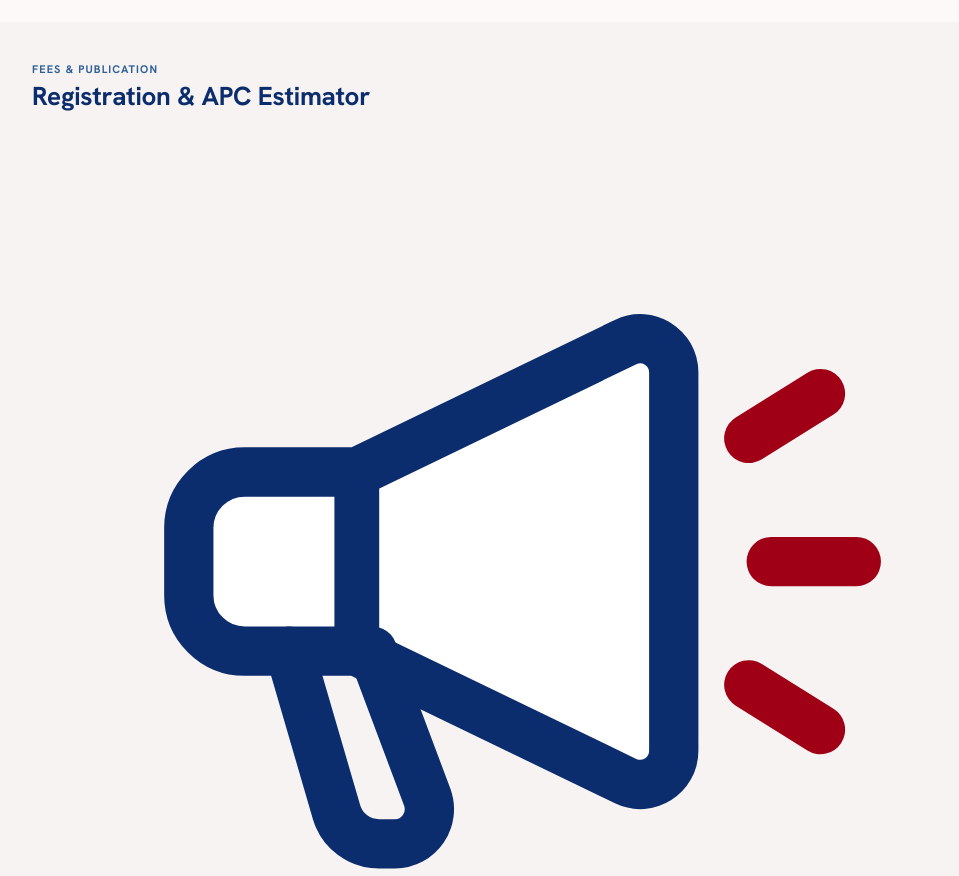
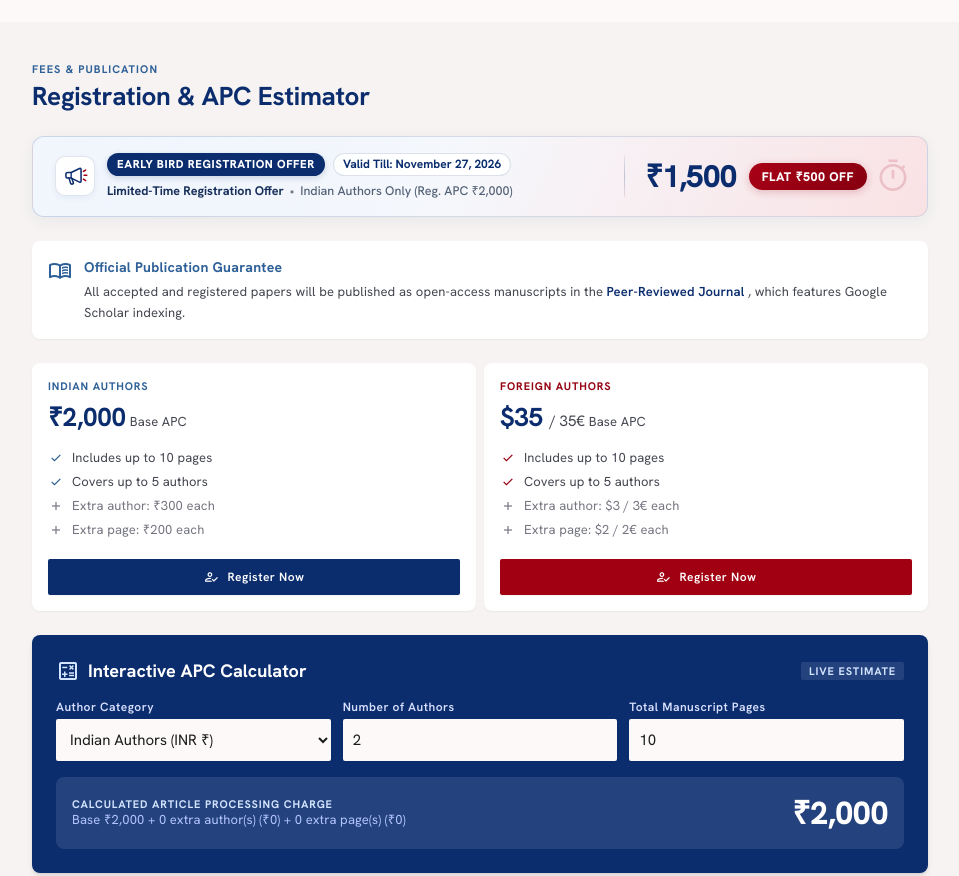
Before and after one commit to Sdv1926/ICSCAI-2026, a plain HTML site: page index.html in a window 1280 px wide. Shown: the part 2220-3096 px from the top of the page, without its empty margins (160-1119 px from the left). Drawn offline with nearby package versions, Linux system fonts and the light colour scheme.

Commit message:
Update styles.css

```diff
--- a/css/styles.css
+++ b/css/styles.css
@@ -517,4 +517,265 @@ a,
   cursor: pointer;
 }
 
+
+/* ==========================================
+   ICSCAI 2026 - EARLY BIRD REGISTRATION OFFER
+   Mobile-First Responsive Banner
+========================================== */
+
+.early-bird-banner {
+  position: relative;
+  display: flex;
+  flex-direction: column;
+  align-items: stretch;
+  gap: 12px;
+  width: 100%;
+  box-sizing: border-box;
+  padding: 14px 16px;
+  border-radius: 12px;
+  background: linear-gradient(115deg, #e7f0fd 0%, #f6f8fc 48%, #fdebed 100%);
+  border: 1px solid rgba(11, 45, 110, 0.14);
+  box-shadow: 0 4px 16px rgba(11, 45, 110, 0.06);
+  overflow: hidden;
+}
+
+.early-bird-banner::before {
+  content: "";
+  position: absolute;
+  inset: 0;
+  background: linear-gradient(
+    120deg,
+    rgba(255, 255, 255, 0.45) 0%,
+    rgba(255, 255, 255, 0) 42%,
+    rgba(160, 0, 22, 0.04) 100%
+  );
+  pointer-events: none;
+  z-index: 0;
+}
+
+.early-bird-main {
+  position: relative;
+  z-index: 1;
+  display: flex;
+  align-items: flex-start;
+  gap: 10px;
+  min-width: 0;
+}
+
+.early-bird-icon-wrap {
+  flex-shrink: 0;
+  display: flex;
+  align-items: center;
+  justify-content: center;
+  width: 36px;
+  height: 36px;
+  border-radius: 10px;
+  background: rgba(255, 255, 255, 0.9);
+  border: 1px solid rgba(11, 45, 110, 0.12);
+  box-shadow: 0 2px 6px rgba(11, 45, 110, 0.06);
+}
+
+.early-bird-megaphone {
+  display: block;
+  width: 24px;
+  height: 24px;
+}
+
+.early-bird-info {
+  display: flex;
+  flex-direction: column;
+  gap: 6px;
+  min-width: 0;
+  flex: 1;
+}
+
+.early-bird-header-row {
+  display: flex;
+  flex-wrap: wrap;
+  align-items: center;
+  gap: 6px 8px;
+}
+
+.early-bird-title-pill {
+  display: inline-flex;
+  align-items: center;
+  max-width: 100%;
+  padding: 4px 10px;
+  border-radius: 999px;
+  background: #0b2d6e;
+  color: #ffffff;
+  font-size: clamp(10px, 2.6vw, 11.5px);
+  font-weight: 800;
+  letter-spacing: 0.05em;
+  line-height: 1.3;
+  box-shadow: 0 2px 6px rgba(11, 45, 110, 0.18);
+}
+
+.early-bird-validity {
+  display: inline-flex;
+  align-items: center;
+  max-width: 100%;
+  padding: 3px 9px;
+  border-radius: 999px;
+  background: rgba(255, 255, 255, 0.92);
+  border: 1px solid rgba(11, 45, 110, 0.14);
+  color: #0b2d6e;
+  font-size: clamp(11px, 2.7vw, 12px);
+  font-weight: 700;
+  line-height: 1.3;
+}
+
+.early-bird-subtext {
+  margin: 0;
+  display: flex;
+  flex-wrap: wrap;
+  align-items: center;
+  gap: 2px 6px;
+  font-size: clamp(11.5px, 2.8vw, 12.5px);
+  line-height: 1.45;
+  color: #444650;
+}
+
+.early-bird-limited {
+  color: #172f59;
+  font-weight: 700;
+}
+
+.early-bird-dot {
+  color: #757681;
+}
+
+.early-bird-eligibility {
+  color: #536176;
+  font-weight: 500;
+}
+
+.early-bird-divider {
+  position: relative;
+  z-index: 1;
+  width: 100%;
+  height: 1px;
+  background: linear-gradient(
+    90deg,
+    rgba(11, 45, 110, 0.14),
+    rgba(160, 0, 22, 0.14)
+  );
+}
+
+.early-bird-offer-box {
+  position: relative;
+  z-index: 1;
+  display: flex;
+  flex-wrap: wrap;
+  align-items: center;
+  justify-content: space-between;
+  gap: 8px 12px;
+}
+
+.early-bird-price {
+  color: #0b2d6e;
+  font-size: clamp(1.625rem, 4.5vw, 1.95rem);
+  font-weight: 800;
+  line-height: 1.05;
+  letter-spacing: -0.02em;
+  white-space: nowrap;
+}
+
+.early-bird-discount-badge {
+  display: inline-flex;
+  align-items: center;
+  justify-content: center;
+  padding: 6px 13px;
+  border-radius: 999px;
+  background: linear-gradient(135deg, #a80016 0%, #860010 100%);
+  color: #ffffff;
+  font-size: clamp(11px, 2.7vw, 12.5px);
+  font-weight: 800;
+  letter-spacing: 0.04em;
+  line-height: 1.2;
+  white-space: nowrap;
+  box-shadow: 0 2px 8px rgba(148, 0, 16, 0.22);
+}
+
+.early-bird-watermark {
+  display: none;
+  pointer-events: none;
+  user-select: none;
+}
+
+/* Tablet Layout (768px - 1024px) */
+@media (min-width: 768px) {
+  .early-bird-banner {
+    flex-direction: row;
+    align-items: center;
+    justify-content: space-between;
+    gap: 16px;
+    padding: 15px 20px;
+  }
+
+  .early-bird-main {
+    align-items: center;
+    gap: 12px;
+    flex: 1 1 auto;
+  }
+
+  .early-bird-icon-wrap {
+    width: 40px;
+    height: 40px;
+  }
+
+  .early-bird-megaphone {
+    width: 28px;
+    height: 28px;
+  }
+
+  .early-bird-divider {
+    width: 1px;
+    height: 42px;
+    flex-shrink: 0;
+    background: linear-gradient(
+      180deg,
+      rgba(11, 45, 110, 0.06),
+      rgba(11, 45, 110, 0.24),
+      rgba(160, 0, 22, 0.1)
+    );
+  }
+
+  .early-bird-offer-box {
+    flex-shrink: 0;
+    flex-wrap: nowrap;
+    justify-content: flex-end;
+    gap: 10px;
+  }
+}
+
+/* Large Tablet / Laptop & Desktop (1025px and above) */
+@media (min-width: 900px) {
+  .early-bird-banner {
+    padding-right: 58px;
+  }
+
+  .early-bird-watermark {
+    display: block;
+    position: absolute;
+    right: 16px;
+    top: 50%;
+    transform: translateY(-50%);
+    font-size: 36px;
+    color: rgba(160, 0, 22, 0.16);
+    z-index: 0;
+  }
+}
+
+@media (min-width: 1025px) {
+  .early-bird-banner {
+    gap: 20px;
+    padding: 16px 60px 16px 22px;
+  }
+
+  .early-bird-offer-box {
+    gap: 12px;
+  }
+}
+
 /* Prevent decorative elements from blocking clicks */
```
